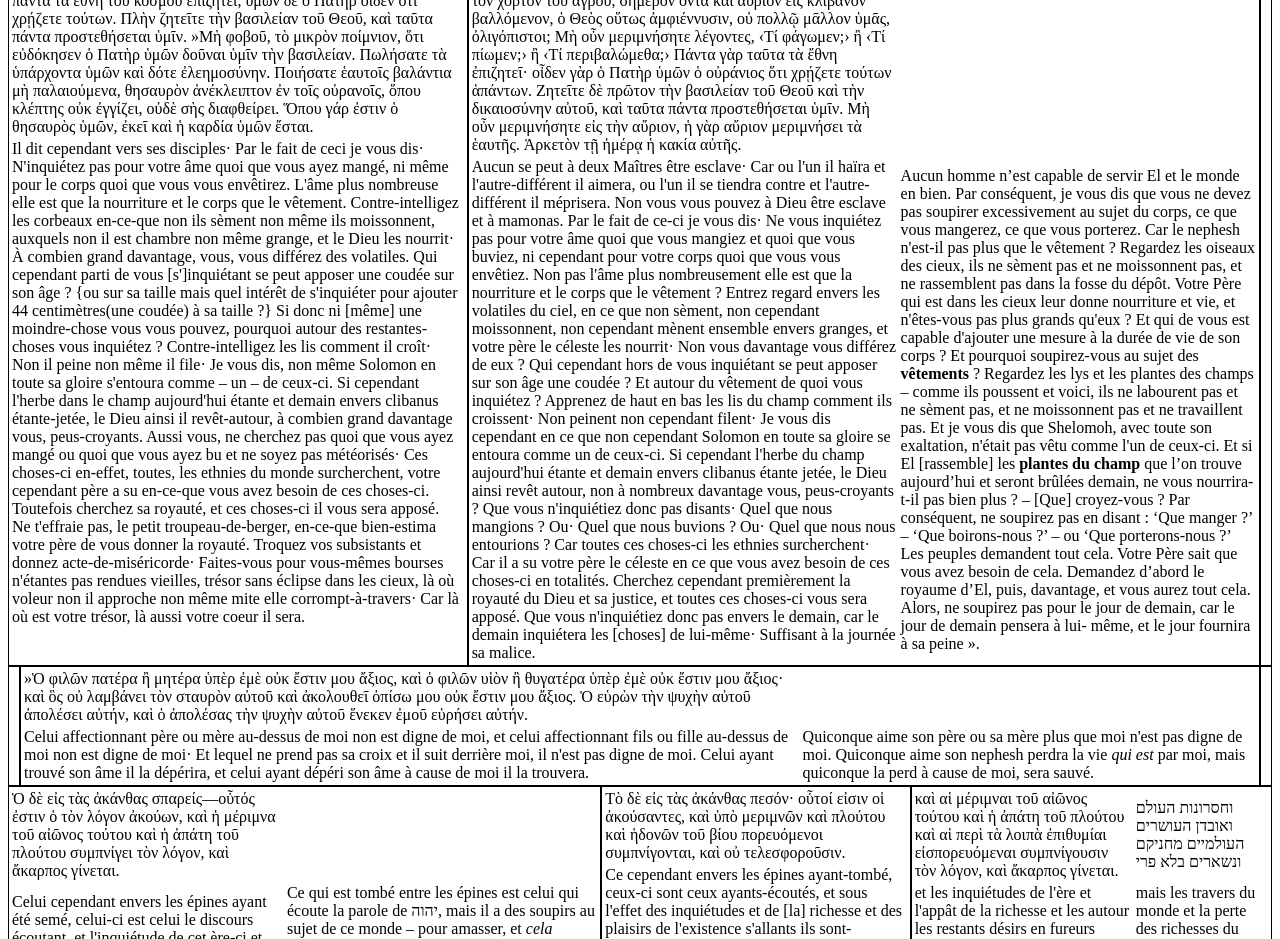
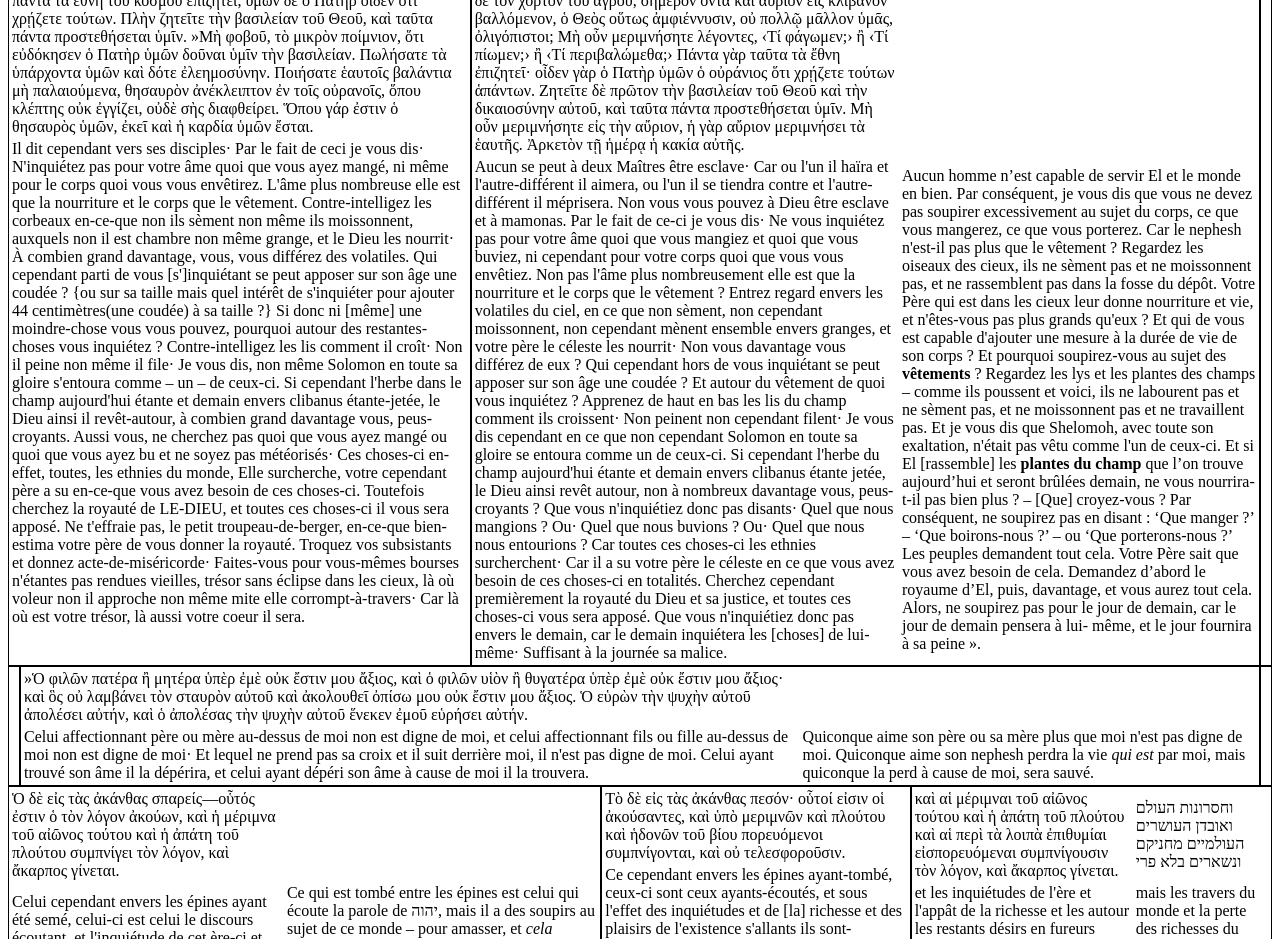
Before and after one commit to kylak/bien-gerer-les-biens, a plain HTML site: page index.html in a window 1280 px wide. Shown: the part 1040-1979 px from the top of the page. Drawn offline with Linux system fonts and the light colour scheme.

Commit message:
Add files via upload

```diff
--- a/index.html
+++ b/index.html
@@ -234,16 +234,16 @@ h1 {
                 </tr>
                 <tr>
                     <td>
-                        Il dit cependant vers ses disciples· Par le fait de ceci je vous dis· N'inquiétez pas pour votre âme quoi que vous ayez mangé, ni même pour le corps quoi que vous vous envêtirez.
+                        Il dit cependant vers ses disciples· Par le fait de ceci je vous dis· N'inquiétez pas pour votre âme quoi que vous ayez mangé, ni même pour le corps quoi vous vous envêtirez.
                         L'âme plus nombreuse elle est que la nourriture et le corps que le vêtement.
                         Contre-intelligez les corbeaux en-ce-que non ils sèment non même ils moissonnent, auxquels non il est chambre non même grange, et le Dieu les nourrit· À combien grand davantage, vous, vous différez des volatiles.
-                        Qui cependant parti de vous [s']inquiétant se peut apposer une coudée sur son âge ? {ou sur sa taille mais quel intérêt de s'inquiéter pour ajouter 44 centimètres(une coudée) à sa taille ?}
+                        Qui cependant parti de vous [s']inquiétant se peut apposer sur son âge une coudée ? {ou sur sa taille mais quel intérêt de s'inquiéter pour ajouter 44 centimètres(une coudée) à sa taille ?}
                         Si donc ni [même] une moindre-chose vous vous pouvez, pourquoi autour des restantes-choses vous inquiétez ?
                         Contre-intelligez les lis comment il croît· Non il peine non même il file· Je vous dis, non même Solomon en toute sa gloire s'entoura comme – un – de ceux-ci.
                         Si cependant l'herbe dans le champ aujourd'hui étante et demain envers clibanus étante-jetée, le Dieu ainsi il revêt-autour, à combien grand davantage vous, peus-croyants.
                         Aussi vous, ne cherchez pas quoi que vous ayez mangé ou quoi que vous ayez bu et ne soyez pas météorisés·
-                        Ces choses-ci en-effet, toutes, les ethnies du monde surcherchent, votre cependant père a su en-ce-que vous avez besoin de ces choses-ci.
-                        Toutefois cherchez sa royauté, et ces choses-ci il vous sera apposé.
+                        Ces choses-ci en-effet, toutes, les ethnies du monde, Elle surcherche, votre cependant père a su en-ce-que vous avez besoin de ces choses-ci.
+                        Toutefois cherchez la royauté de LE-DIEU, et toutes ces choses-ci il vous sera apposé.
                         Ne t'effraie pas, le petit troupeau-de-berger, en-ce-que bien-estima votre père de vous donner la royauté.
                         Troquez vos subsistants et donnez acte-de-miséricorde· Faites-vous pour vous-mêmes bourses n'étantes pas rendues vieilles, trésor sans éclipse dans les cieux, là où voleur non il approche non même mite elle corrompt-à-travers·
                         Car là où est votre trésor, là aussi votre coeur il sera.
```
